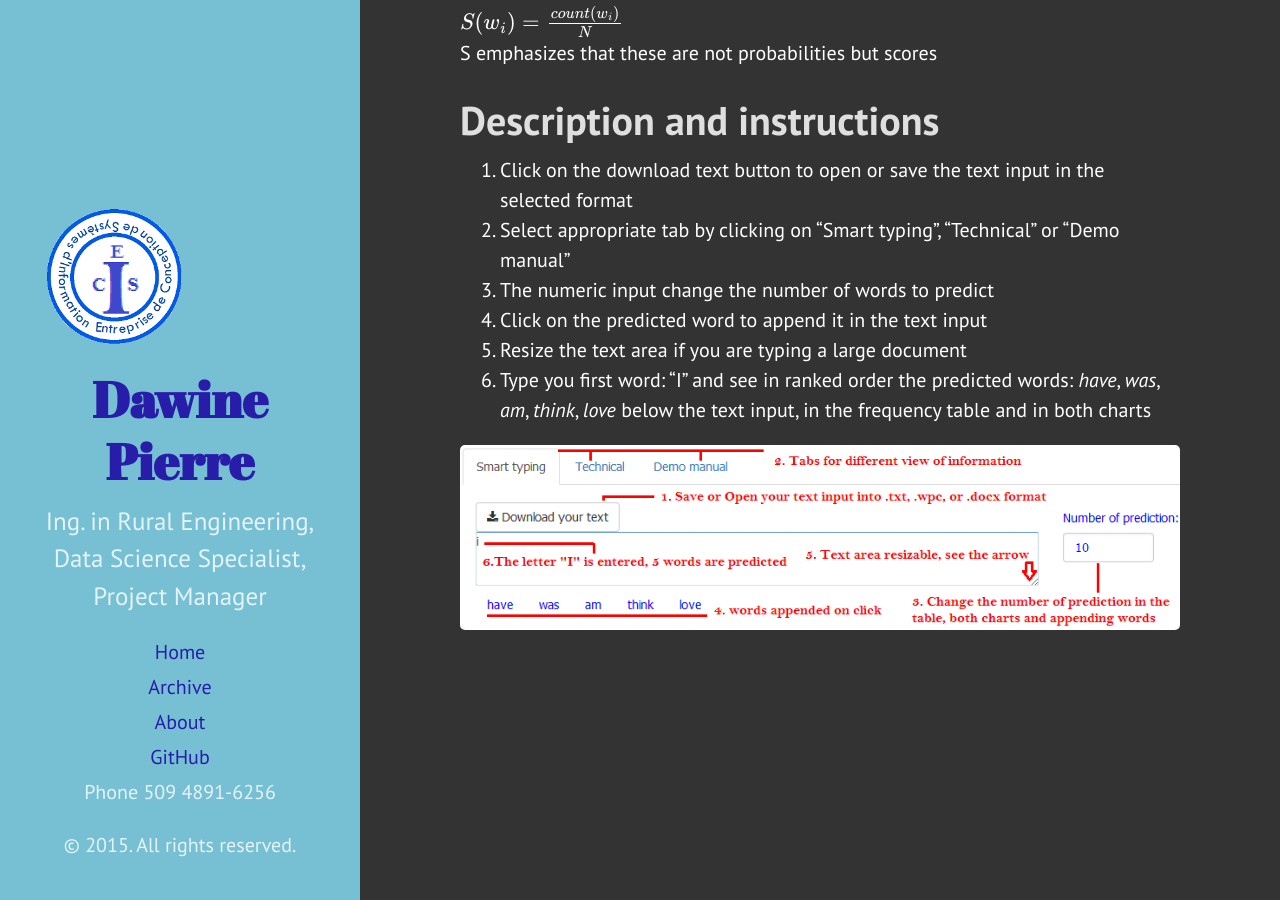
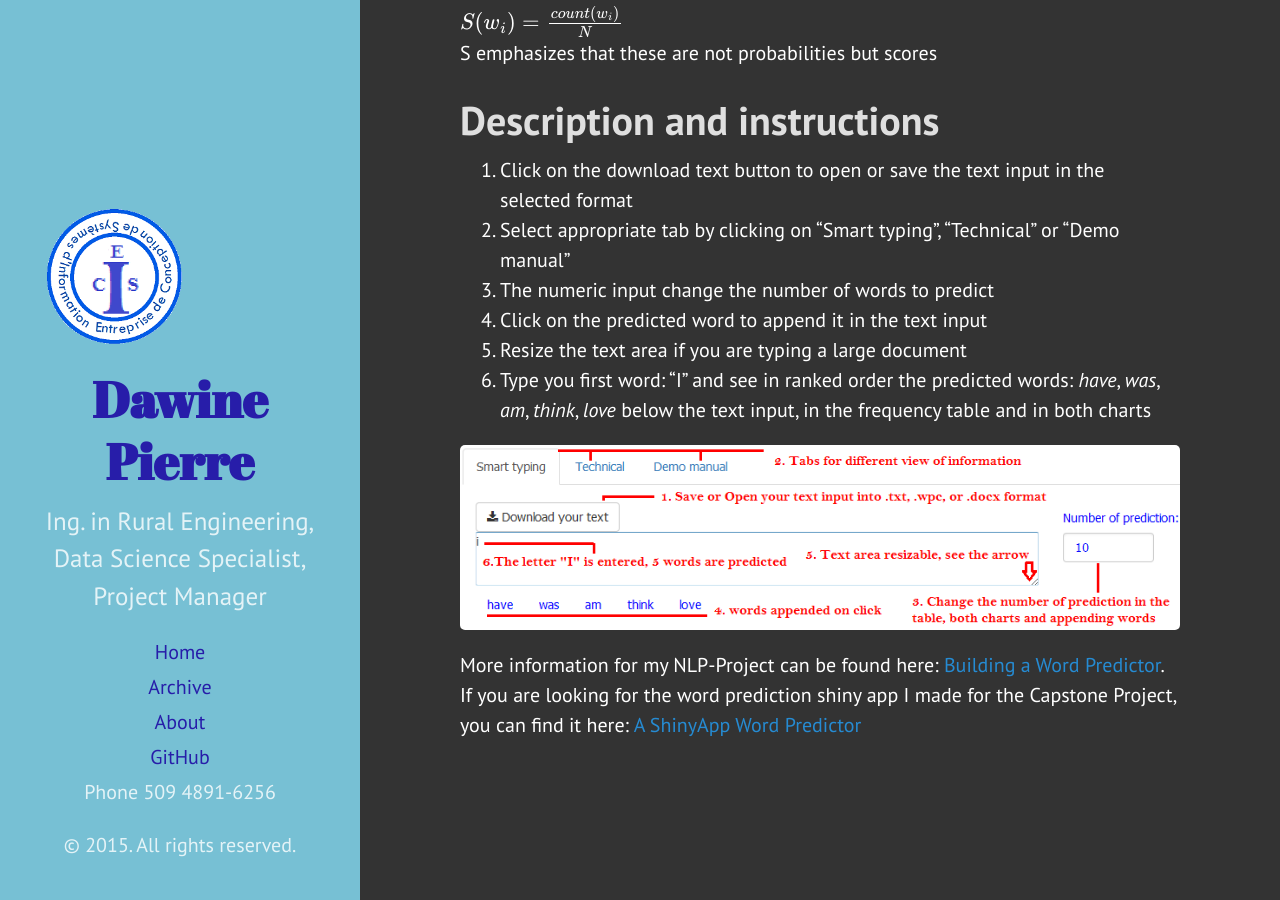
Before and after one commit to pdawine/pdawine.github.io, a Jekyll site: the page built from _posts/2015-01-01-NLP_1_BuildingAWordPredictor.md, in a window 1280 px wide and 900 px high, scrolled down 1660 px. Built offline with Jekyll 4.4.1, drawn with Linux system fonts in a browser that asks for light colours; Markdown is read by kramdown in place of the engine named in the settings; formulas are drawn with MathJax 3.

Commit message:
more information

```diff
--- a/_posts/2015-01-01-NLP_1_BuildingAWordPredictor.md
+++ b/_posts/2015-01-01-NLP_1_BuildingAWordPredictor.md
@@ -57,5 +57,6 @@ Description and instructions
 5. Resize the text area if you are typing a large document
 6. Type you first word: "I" and see in ranked order the predicted words: *have*, *was*, *am*, *think*, *love* below the text input, in the frequency table and in both charts
 
+<img src="/assets/pictures/NLP_Project2014/LetsGetStarted.png" alt="LetsGetStarted" style="width: 720px;"/>
 
-<img src="/assets/pictures/NLP_Project2014/LetsGetStarted.png" alt="LetsGetStarted" style="width: 720px;"/>
+More information for my NLP-Project can be found here: [Building a Word Predictor](http://rpubs.com/pdawine/tm_nlp). If you are looking for the word prediction shiny app I made for the Capstone Project, you can find it here: [A ShinyApp Word Predictor](https://dai2015.shinyapps.io/wordpred)
```
